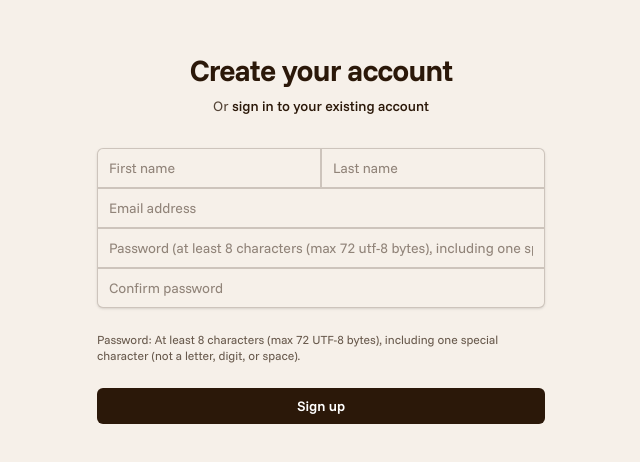
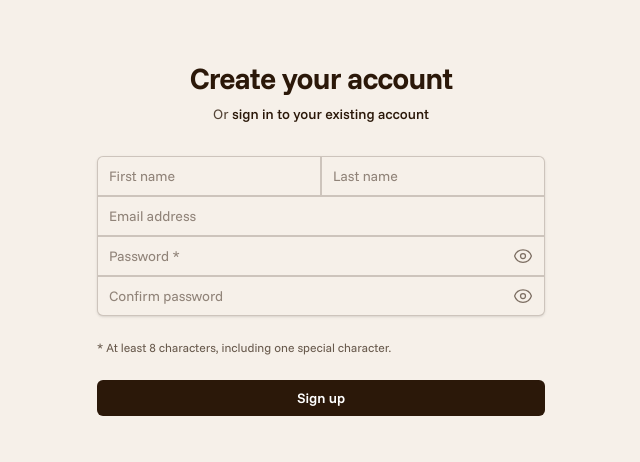
Before and after one commit to joan-gerard/my-hire-view, a Next.js app: page /signup in a window 1280 px wide. Shown: the part 174-636 px from the top of the page, without its empty margins (319-959 px from the left). Built offline with nearby package versions, Linux system fonts and the light colour scheme; no server answers.

Commit message:
refactor: share login/signup auth UI and add show-password toggle

```diff
--- /dev/null
+++ b/components/auth/AuthAlert.tsx
@@ -0,0 +1,19 @@
+type AuthAlertProps = {
+  message: string;
+};
+
+export function AuthErrorAlert({ message }: AuthAlertProps) {
+  return (
+    <div className="rounded-md bg-red-50 p-4" role="alert">
+      <div className="text-sm text-red-800">{message}</div>
+    </div>
+  );
+}
+
+export function AuthNoticeAlert({ message }: AuthAlertProps) {
+  return (
+    <div className="rounded-md bg-[var(--brand-secondary)] p-4" role="status">
+      <div className="text-sm text-[var(--foreground)]">{message}</div>
+    </div>
+  );
+}
--- /dev/null
+++ b/components/auth/AuthPageShell.tsx
@@ -0,0 +1,41 @@
+import Link from 'next/link';
+import type { ReactNode } from 'react';
+
+type AuthPageShellProps = {
+  title: string;
+  alternateHref: string;
+  alternateLabel: string;
+  children: ReactNode;
+};
+
+/**
+ * Shared centered layout for login / signup: title + link to the other auth page.
+ */
+export default function AuthPageShell({
+  title,
+  alternateHref,
+  alternateLabel,
+  children,
+}: AuthPageShellProps) {
+  return (
+    <div className="flex min-h-screen items-center justify-center bg-[var(--background)] px-4 py-12 sm:px-6 lg:px-8">
+      <div className="w-full max-w-md space-y-8">
+        <div>
+          <h2 className="mt-6 text-center text-3xl font-bold tracking-tight text-[var(--foreground)]">
+            {title}
+          </h2>
+          <p className="mt-2 text-center text-sm text-[var(--foreground)]/80">
+            Or{' '}
+            <Link
+              href={alternateHref}
+              className="font-medium text-[var(--brand-primary)] hover:opacity-80"
+            >
+              {alternateLabel}
+            </Link>
+          </p>
+        </div>
+        {children}
+      </div>
+    </div>
+  );
+}
--- /dev/null
+++ b/components/auth/AuthSubmitButton.tsx
@@ -0,0 +1,19 @@
+import { AUTH_SUBMIT_CLASS } from '@/components/auth/auth-form-styles';
+
+type AuthSubmitButtonProps = {
+  loading: boolean;
+  idleLabel: string;
+  loadingLabel: string;
+};
+
+export default function AuthSubmitButton({
+  loading,
+  idleLabel,
+  loadingLabel,
+}: AuthSubmitButtonProps) {
+  return (
+    <button type="submit" disabled={loading} className={AUTH_SUBMIT_CLASS}>
+      {loading ? loadingLabel : idleLabel}
+    </button>
+  );
+}
--- /dev/null
+++ b/components/auth/PasswordField.tsx
@@ -0,0 +1,94 @@
+'use client';
+
+import { useId, useState, type InputHTMLAttributes } from 'react';
+import { AUTH_INPUT_CLASS } from '@/components/auth/auth-form-styles';
+
+type PasswordFieldProps = Omit<
+  InputHTMLAttributes<HTMLInputElement>,
+  'type' | 'className'
+> & {
+  label: string;
+  /** Extra classes for stacked group rounding (e.g. rounded-b-md). */
+  className?: string;
+};
+
+function EyeIcon({ open }: { open: boolean }) {
+  if (open) {
+    return (
+      <svg
+        className="h-5 w-5"
+        fill="none"
+        viewBox="0 0 24 24"
+        stroke="currentColor"
+        strokeWidth={1.5}
+        aria-hidden
+      >
+        <path
+          strokeLinecap="round"
+          strokeLinejoin="round"
+          d="M3.98 8.223A10.477 10.477 0 001.934 12C3.226 16.338 7.244 19.5 12 19.5c.993 0 1.953-.138 2.863-.395M6.228 6.228A10.45 10.45 0 0112 4.5c4.756 0 8.773 3.162 10.065 7.498a10.523 10.523 0 01-4.293 5.774M6.228 6.228L3 3m3.228 3.228L3 3m3.228 3.228l3.65 3.65m7.894 7.894L21 21m-3.228-3.228l-3.65-3.65m0 0a3 3 0 10-4.243-4.243m4.242 4.242L9.88 9.88"
+        />
+      </svg>
+    );
+  }
+
+  return (
+    <svg
+      className="h-5 w-5"
+      fill="none"
+      viewBox="0 0 24 24"
+      stroke="currentColor"
+      strokeWidth={1.5}
+      aria-hidden
+    >
+      <path
+        strokeLinecap="round"
+        strokeLinejoin="round"
+        d="M2.036 12.322a1.012 1.012 0 010-.639C3.423 7.51 7.36 4.5 12 4.5c4.638 0 8.573 3.007 9.963 7.178.07.207.07.431 0 .639C20.577 16.49 16.64 19.5 12 19.5c-4.638 0-8.573-3.007-9.963-7.178z"
+      />
+      <path
+        strokeLinecap="round"
+        strokeLinejoin="round"
+        d="M15 12a3 3 0 11-6 0 3 3 0 016 0z"
+      />
+    </svg>
+  );
+}
+
+/**
+ * Password input with a show / hide toggle (F2-059).
+ * Uses the shared auth field chrome so login and signup stay aligned (F2-057).
+ */
+export default function PasswordField({
+  id,
+  label,
+  className = '',
+  ...props
+}: PasswordFieldProps) {
+  const [visible, setVisible] = useState(false);
+  const generatedId = useId();
+  const inputId = id ?? generatedId;
+
+  return (
+    <div className="relative">
+      <label htmlFor={inputId} className="sr-only">
+        {label}
+      </label>
+      <input
+        id={inputId}
+        type={visible ? 'text' : 'password'}
+        className={`${AUTH_INPUT_CLASS} pr-10 ${className}`}
+        {...props}
+      />
+      <button
+        type="button"
+        onClick={() => setVisible((v) => !v)}
+        className="absolute inset-y-0 right-0 z-20 flex items-center px-3 text-[var(--foreground)]/60 hover:text-[var(--foreground)] focus-visible:outline-2 focus-visible:outline-offset-[-2px] focus-visible:outline-[var(--brand-primary)]"
+        aria-label={visible ? `Hide ${label.toLowerCase()}` : `Show ${label.toLowerCase()}`}
+        aria-pressed={visible}
+      >
+        <EyeIcon open={visible} />
+      </button>
+    </div>
+  );
+}
--- a/components/auth/SignUpForm.tsx
+++ b/components/auth/SignUpForm.tsx
@@ -1,7 +1,11 @@
 'use client';
 
 import { useState } from 'react';
-import Link from 'next/link';
+import AuthPageShell from '@/components/auth/AuthPageShell';
+import { AuthErrorAlert, AuthNoticeAlert } from '@/components/auth/AuthAlert';
+import AuthSubmitButton from '@/components/auth/AuthSubmitButton';
+import PasswordField from '@/components/auth/PasswordField';
+import { AUTH_INPUT_CLASS } from '@/components/auth/auth-form-styles';
 import {
   getSignupPasswordError,
   SIGNUP_PASSWORD_MIN_LENGTH,
@@ -75,37 +79,15 @@ export default function SignUpForm() {
     }
   };
 
-  const inputClassName =
-    'relative block w-full border-0 px-3 py-2 text-[var(--foreground)] ring-1 ring-inset ring-[var(--foreground)]/20 placeholder:text-[var(--foreground)]/50 focus:z-10 focus:ring-2 focus:ring-inset focus:ring-[var(--brand-primary)] sm:text-sm sm:leading-6';
-
   return (
-    <div className="flex min-h-screen items-center justify-center bg-[var(--background)] px-4 py-12 sm:px-6 lg:px-8">
-      <div className="w-full max-w-md space-y-8">
-        <div>
-          <h2 className="mt-6 text-center text-3xl font-bold tracking-tight text-[var(--foreground)]">
-            Create your account
-          </h2>
-          <p className="mt-2 text-center text-sm text-[var(--foreground)]/80">
-            Or{' '}
-            <Link
-              href="/login"
-              className="font-medium text-[var(--brand-primary)] hover:opacity-80"
+    <AuthPageShell
+      title="Create your account"
+      alternateHref="/login"
+      alternateLabel="sign in to your existing account"
     >
-              sign in to your existing account
-            </Link>
-          </p>
-        </div>
       <form className="mt-8 space-y-6" onSubmit={handleSubmit}>
-          {error && (
-            <div className="rounded-md bg-red-50 p-4">
-              <div className="text-sm text-red-800">{error}</div>
-            </div>
-          )}
-          {notice && (
-            <div className="rounded-md bg-[var(--brand-secondary)] p-4">
-              <div className="text-sm text-[var(--foreground)]">{notice}</div>
-            </div>
-          )}
+        {error && <AuthErrorAlert message={error} />}
+        {notice && <AuthNoticeAlert message={notice} />}
         <div className="space-y-0 rounded-md shadow-sm">
           <div className="grid grid-cols-1 sm:grid-cols-2">
             <div>
@@ -118,7 +100,7 @@ export default function SignUpForm() {
                 type="text"
                 autoComplete="given-name"
                 required
-                  className={`${inputClassName} rounded-t-md sm:rounded-tr-none sm:rounded-tl-md`}
+                className={`${AUTH_INPUT_CLASS} rounded-t-md sm:rounded-tr-none sm:rounded-tl-md`}
                 placeholder="First name"
                 value={firstName}
                 onChange={(e) => setFirstName(e.target.value)}
@@ -134,7 +116,7 @@ export default function SignUpForm() {
                 type="text"
                 autoComplete="family-name"
                 required
-                  className={`${inputClassName} sm:rounded-tr-md`}
+                className={`${AUTH_INPUT_CLASS} sm:rounded-tr-md`}
                 placeholder="Last name"
                 value={lastName}
                 onChange={(e) => setLastName(e.target.value)}
@@ -151,62 +133,52 @@ export default function SignUpForm() {
               type="email"
               autoComplete="email"
               required
-                className={inputClassName}
+              className={AUTH_INPUT_CLASS}
               placeholder="Email address"
               value={email}
               onChange={(e) => setEmail(e.target.value)}
             />
           </div>
-            <div>
-              <label htmlFor="password" className="sr-only">
-                Password
-              </label>
-              <input
+          <PasswordField
             id="password"
             name="password"
-                type="password"
+            label="Password"
             autoComplete="new-password"
             required
             minLength={SIGNUP_PASSWORD_MIN_LENGTH}
-                className={inputClassName}
-                placeholder={`Password (${SIGNUP_PASSWORD_RULES_HINT.toLowerCase()})`}
+            placeholder="Password *"
+            aria-describedby="signup-password-hint"
             value={password}
             onChange={(e) => setPassword(e.target.value)}
           />
-            </div>
-            <div>
-              <label htmlFor="confirm-password" className="sr-only">
-                Confirm password
-              </label>
-              <input
+          <PasswordField
             id="confirm-password"
             name="confirmPassword"
-                type="password"
+            label="Confirm password"
             autoComplete="new-password"
             required
             minLength={SIGNUP_PASSWORD_MIN_LENGTH}
-                className={`${inputClassName} rounded-b-md`}
+            className="rounded-b-md"
             placeholder="Confirm password"
             value={confirmPassword}
             onChange={(e) => setConfirmPassword(e.target.value)}
           />
         </div>
-          </div>
-          <p className="text-xs text-[var(--foreground)]/70">
-            Password: {SIGNUP_PASSWORD_RULES_HINT}.
+        <p
+          id="signup-password-hint"
+          className="text-xs text-[var(--foreground)]/70"
+        >
+          * {SIGNUP_PASSWORD_RULES_HINT}.
         </p>
 
         <div>
-            <button
-              type="submit"
-              disabled={loading}
-              className="group relative flex w-full justify-center rounded-md bg-[var(--brand-primary)] px-3 py-2 text-sm font-semibold text-[var(--brand-primary-text)] hover:opacity-95 focus-visible:outline-2 focus-visible:outline-offset-2 focus-visible:outline-[var(--brand-primary)] disabled:opacity-50 disabled:cursor-not-allowed"
-            >
-              {loading ? 'Creating account...' : 'Sign up'}
-            </button>
+          <AuthSubmitButton
+            loading={loading}
+            idleLabel="Sign up"
+            loadingLabel="Creating account..."
+          />
         </div>
       </form>
-      </div>
-    </div>
+    </AuthPageShell>
   );
 }
--- /dev/null
+++ b/components/auth/auth-form-styles.ts
@@ -0,0 +1,7 @@
+/** Shared field styling for stacked login / signup inputs. */
+export const AUTH_INPUT_CLASS =
+  'relative block w-full border-0 px-3 py-2 text-[var(--foreground)] ring-1 ring-inset ring-[var(--foreground)]/20 placeholder:text-[var(--foreground)]/50 focus:z-10 focus:ring-2 focus:ring-inset focus:ring-[var(--brand-primary)] sm:text-sm sm:leading-6';
+
+/** Shared primary submit button on auth pages. */
+export const AUTH_SUBMIT_CLASS =
+  'group relative flex w-full justify-center rounded-md bg-[var(--brand-primary)] px-3 py-2 text-sm font-semibold text-[var(--brand-primary-text)] hover:opacity-95 focus-visible:outline-2 focus-visible:outline-offset-2 focus-visible:outline-[var(--brand-primary)] disabled:opacity-50 disabled:cursor-not-allowed';
--- a/lib/validation/auth.ts
+++ b/lib/validation/auth.ts
@@ -30,8 +30,9 @@ export const GENERIC_LOGIN_ERROR = "Invalid email or password";
 export const GENERIC_SIGNUP_ERROR =
   "Unable to create account. If you already have an account, try signing in.";
 
+/** Short UX copy for signup — full rules enforced in validation / API errors. */
 export const SIGNUP_PASSWORD_RULES_HINT =
-  `At least ${SIGNUP_PASSWORD_MIN_LENGTH} characters (max ${AUTH_PASSWORD_MAX_BYTES} UTF-8 bytes), including one special character (not a letter, digit, or space)`;
+  `At least ${SIGNUP_PASSWORD_MIN_LENGTH} characters, including one special character`;
 
 const FIELD_LABELS: Record<string, string> = {
   email: "Email",
```
Also changed, not shown: components/auth/LoginForm.tsx (+20 -39 lines), 1 other file (tests, documents, lock files or other folders). Lines whose indentation alone changed are shown as unchanged.
